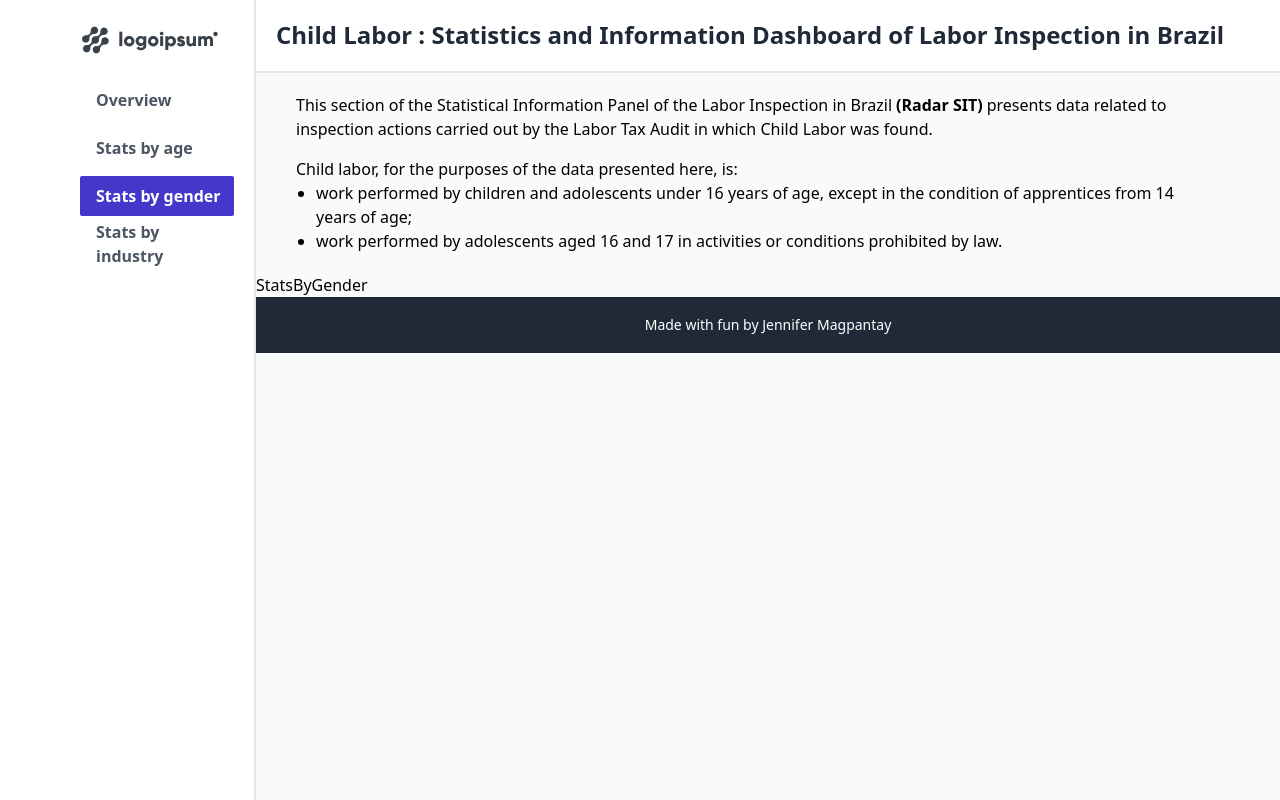
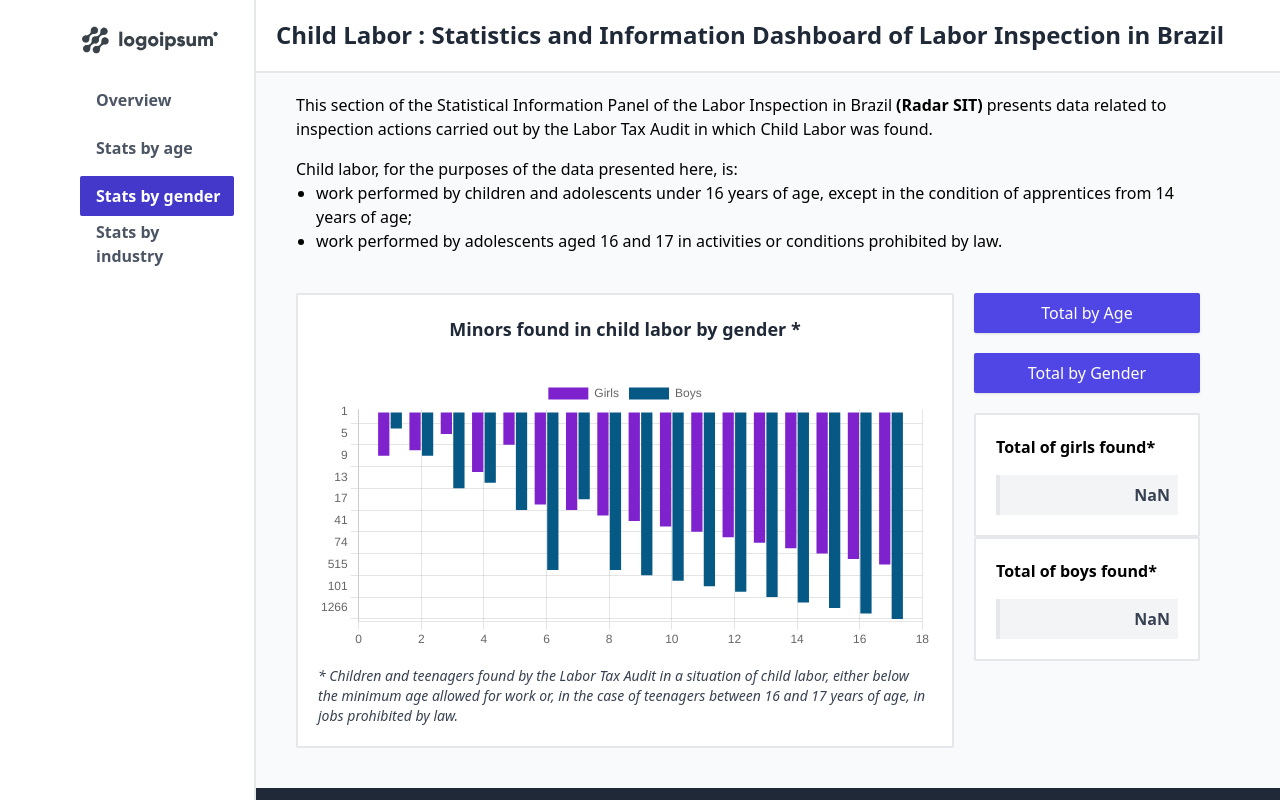
Before and after one commit to jennifer-magpantay/data-in-graph, a React (Vite) app in the folder project/: page /stats-by-gender in a window 1280 px wide. Built offline with nearby package versions, Linux system fonts and the light colour scheme.

Commit message:
chore: Set StatsbyGender screen and graphs

```diff
--- /dev/null
+++ b/project/src/components/DoubleBarGraph.tsx
@@ -0,0 +1,78 @@
+import {
+  Chart as ChartJS,
+  CategoryScale,
+  LinearScale,
+  BarElement,
+  Title,
+  Tooltip,
+  Legend,
+} from "chart.js";
+import { Bar } from "react-chartjs-2";
+
+ChartJS.register(
+  CategoryScale,
+  LinearScale,
+  BarElement,
+  Title,
+  Tooltip,
+  Legend
+);
+
+interface Props {
+  indexAxis: "x" | "y";
+  text?: string;
+  displayLabel: boolean;
+  labels: string[] | number[];
+  labelA?: string;
+  datasetA: string[] | number[];
+  colorA: string;
+  labelB?: string;
+  datasetB: string[] | number[];
+  colorB: string;
+}
+
+export function DoubleBarGraph({
+  indexAxis,
+  text,
+  displayLabel,
+  labels,
+  labelA,
+  datasetA,
+  colorA,
+  labelB,
+  datasetB,
+  colorB,
+}: Props) {
+  const options = {
+    indexAxis: indexAxis,
+    responsive: true,
+    plugins: {
+      legend: {
+        display: displayLabel,
+        position: "top" as const,
+      },
+      title: {
+        display: true,
+        text: text,
+      },
+    },
+  };
+
+  const data = {
+    labels: labels,
+    datasets: [
+      {
+        label: labelA,
+        data: datasetA,
+        backgroundColor: colorA,
+      },
+      {
+        label: labelB,
+        data: datasetB,
+        backgroundColor: colorB,
+      },
+    ],
+  };
+
+  return <Bar options={options} data={data} />;
+}
--- a/project/src/screens/StatsByGender.tsx
+++ b/project/src/screens/StatsByGender.tsx
@@ -1,7 +1,100 @@
-import React from 'react'
+import React, { useState, useEffect, SyntheticEvent } from "react";
+import { Card } from "../components/Card";
+import { ColumnContainer } from "../components/ColumnContainer";
+import { DoubleBarGraph } from "../components/DoubleBarGraph";
+import { GraphContainer } from "../components/GraphContainer";
+import { minorsFoundByAgeAndGender } from "../data/minorsFoundByAgeAndGender";
+import { filterData } from "../helpers/filterData";
+import { formatNumber } from "../helpers/formatNumber";
+import { reduceData } from "../helpers/reduceData";
+import { MinorsFoundByAgeAndGenderDataType } from "../types/types";
 
 export function StatsByGender() {
+  const [dataByGender, setDataByGender] = useState([]);
+  const [genderFem, setGenderFem] = useState<
+    MinorsFoundByAgeAndGenderDataType[]
+  >([]);
+
+  const [isDataByAgeDisplayed, setIsDataByAgeDisplayed] = useState<
+    boolean | undefined
+  >();
+
+  const [genderMasc, setGenderMasc] = useState<
+    MinorsFoundByAgeAndGenderDataType[]
+  >([]);
+
+  useEffect(() => {
+    const fem = filterData(minorsFoundByAgeAndGender, "Sexo", "F");
+    console.log(fem);
+    setGenderFem(fem);
+
+    const masc = filterData(minorsFoundByAgeAndGender, "Sexo", "M");
+    setGenderMasc(masc);
+
+    setIsDataByAgeDisplayed(true);
+  }, []);
+
+  // handle events
+  function handleButtonClick(e: SyntheticEvent<HTMLButtonElement>) {
+    const target = e.currentTarget.innerHTML;
+    target === "Total by Age"
+      ? setIsDataByAgeDisplayed(true)
+      : setIsDataByAgeDisplayed(false);
+  }
+
   return (
-    <div>StatsByGender</div>
-  )
+    <div className="container-flex">
+      <ColumnContainer width="w-3/4" style="pr-5">
+        <GraphContainer
+          legend="* Children and teenagers found by the Labor Tax Audit in a situation of
+        child labor, either below the minimum age allowed for work or, in the
+        case of teenagers between 16 and 17 years of age, in jobs prohibited
+        by law."
+        >
+          <h3 className="graph--title">
+            Minors found in child labor by gender *
+          </h3>
+
+          <DoubleBarGraph
+            indexAxis={isDataByAgeDisplayed ? "x" : "y"}
+            displayLabel={true}
+            labels={
+              isDataByAgeDisplayed ? genderFem.map((item) => item.Idade) : [""]
+            }
+            labelA="Girls"
+            datasetA={
+              isDataByAgeDisplayed
+                ? genderFem.map((item) => item.Quantidade)
+                : [reduceData(genderFem, "Quantidade")]
+            }
+            colorA="#7e22ce"
+            labelB="Boys"
+            datasetB={
+              isDataByAgeDisplayed
+                ? genderMasc.map((item) => item.Quantidade)
+                : [reduceData(genderMasc, "Quantidade")]
+            }
+            colorB="#075985"
+          />
+        </GraphContainer>
+      </ColumnContainer>
+
+      <ColumnContainer width="w-1/4" style="h-full flex flex-col">
+        <button className="w-full" onClick={(e) => handleButtonClick(e)}>
+          Total by Age
+        </button>
+        <button className="w-full" onClick={(e) => handleButtonClick(e)}>
+          Total by Gender
+        </button>
+        <Card
+          title="Total of girls found*"
+          content={formatNumber(reduceData(genderFem, "Quantidade"))}
+        />
+        <Card
+          title="Total of boys found*"
+          content={formatNumber(reduceData(genderMasc, "Quantidade"))}
+        />
+      </ColumnContainer>
+    </div>
+  );
 }
```
